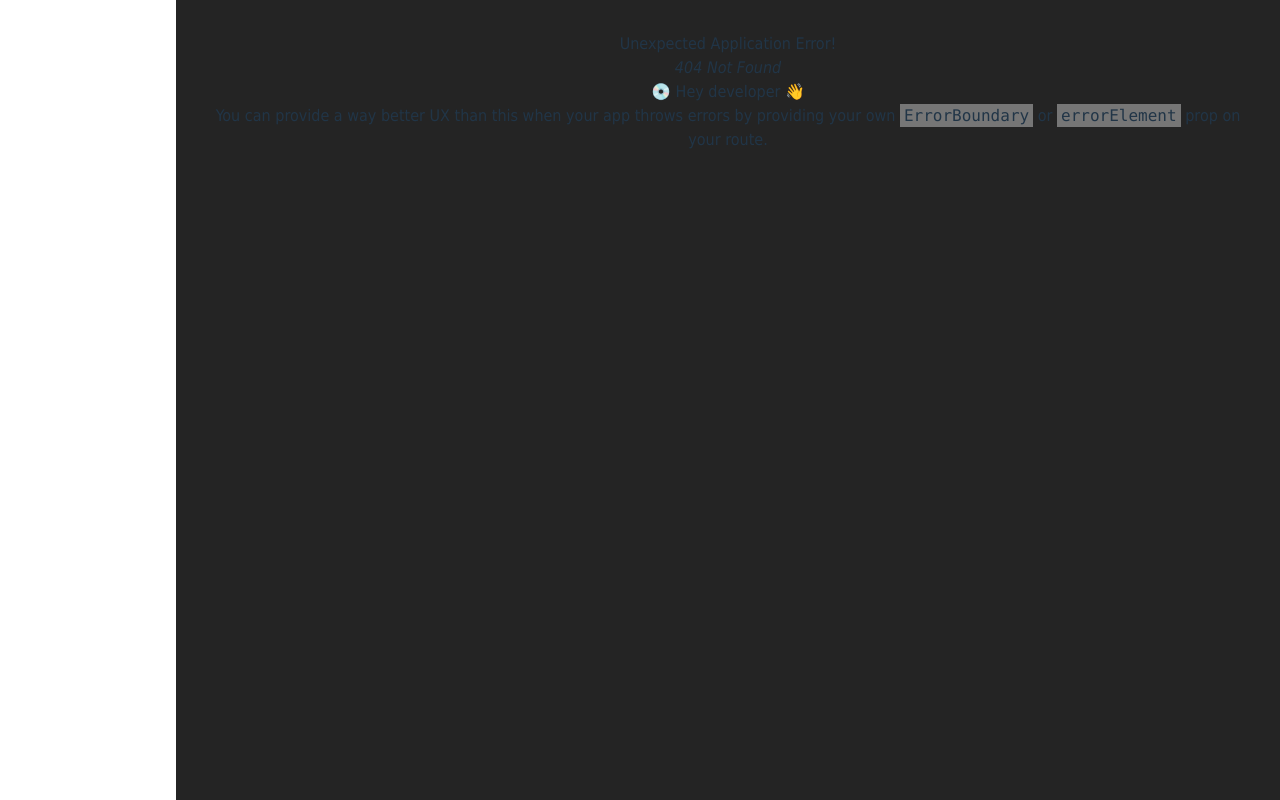
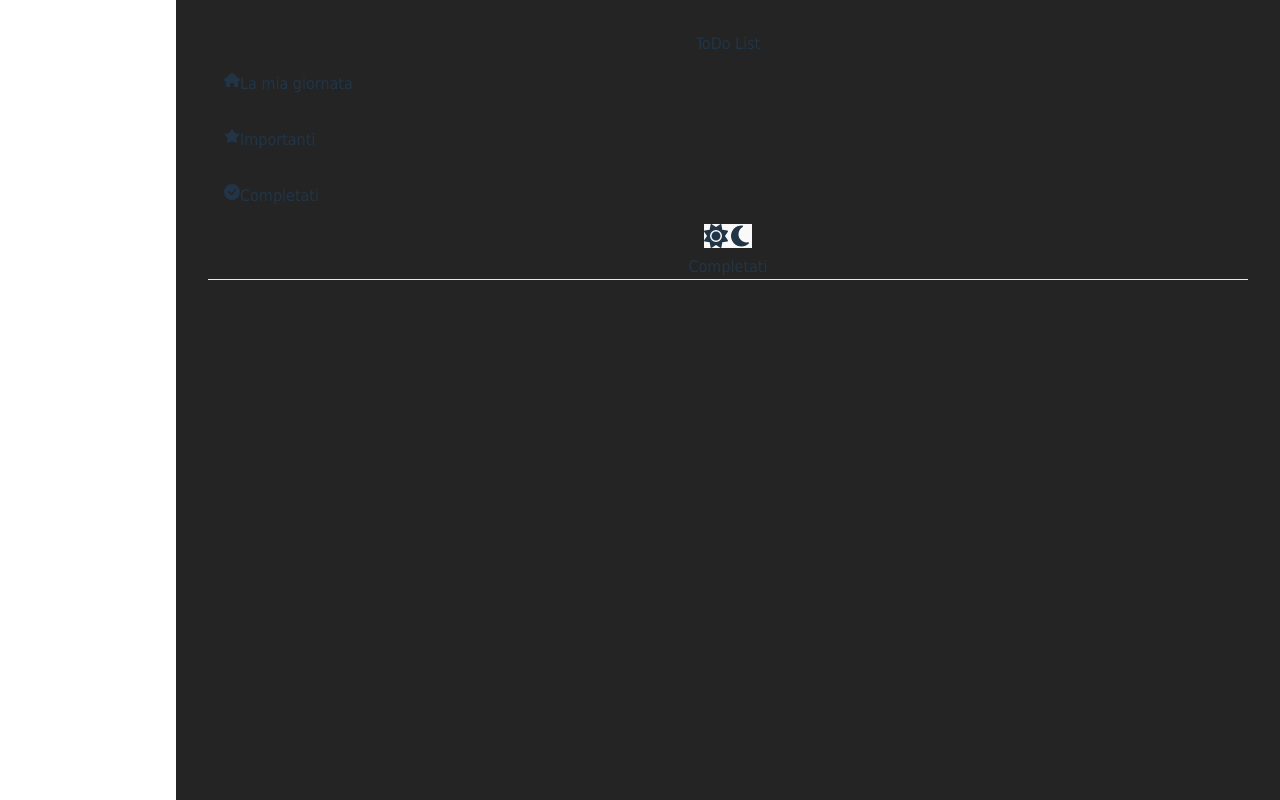
Before and after one commit to FrankFerr/Todo-List-React, a React (Vite) app: page /completati in a window 1280 px wide. Before the commit this address had no page. Shown: the top 800 px of the page. Built offline with nearby package versions, Linux system fonts and the light colour scheme.

Commit message:
aggiunta la pagina per vedere i todo completati

```diff
--- a/src/components/Navbar.jsx
+++ b/src/components/Navbar.jsx
@@ -3,6 +3,7 @@ import { Link } from "react-router-dom"
 import { FaHouse, FaStar, FaSun, FaMoon } from "react-icons/fa6"
 import { useTodo } from "../hook/UseTodo"
 import { ColorScheme } from "../utility/Theme"
+import { BsCheckCircleFill } from "react-icons/bs";
 
 function Navbar(){
     const { theme, changeTheme } = useTodo()
@@ -15,6 +16,7 @@ function Navbar(){
             <ul className={`${colorScheme.ul}`}>
                 <Link to={"/"}><li className={`hover:${colorScheme.bg_li}`}><FaHouse className="mr-4"/>La mia giornata</li></Link>
                 <Link to={"/importanti"}><li className={`hover:${colorScheme.bg_li}`}><FaStar className="mr-4"/>Importanti</li></Link>
+                <Link to={"/completati"}><li className={`hover:${colorScheme.bg_li}`}><BsCheckCircleFill className="mr-4"/>Completati</li></Link>
             </ul>
 
             <div className="flex flex-row gap-6 justify-center mt-4">
--- /dev/null
+++ b/src/pages/Completati.jsx
@@ -0,0 +1,30 @@
+import Navbar from "../components/Navbar"
+import { useSelector } from "react-redux"
+import TodoItemContainer from "../components/TodoItemContainer"
+import { useTodo } from "../hook/UseTodo"
+import { ColorScheme } from "../utility/Theme"
+
+function Completati(){
+    const todos = useSelector((state) => state.todos.value)
+    const { theme } = useTodo()
+    const colorScheme = theme == "light" ? ColorScheme.light : ColorScheme.dark
+
+    return (
+        <>
+            <Navbar></Navbar>
+            <h1 className={`${colorScheme.h1} text-4xl font-bold mb-4 text-left`}>Completati</h1>
+            <hr className={`${colorScheme.hr} mb-4`}/>
+
+            <div className="new-todo-container flex flex-col justify-between">
+                <div className={`h-full overflow-y-auto mb-4 rounded-2xl ${colorScheme.list_todo_border} border-2 ${colorScheme.list_todo_shadow}`} >
+                    {
+                        todos.filter((todo) => todo.isCompleted == true)
+                             .map((todo) => <TodoItemContainer todo={todo} key={todo.id}/>)
+                    }
+                </div>
+            </div>
+        </>
+    )
+}
+
+export default Completati
--- a/src/router/Router.jsx
+++ b/src/router/Router.jsx
@@ -1,6 +1,7 @@
 import { createBrowserRouter } from "react-router-dom";
 import LaMiaGiornata from "../pages/LaMiaGiornata"
 import Importanti from "../pages/Importanti"
+import Completati from "../pages/Completati";
 
 export const router = createBrowserRouter([
     {
@@ -10,5 +11,9 @@ export const router = createBrowserRouter([
     {
         path: "/importanti",
         element: <Importanti></Importanti>
+    },
+    {
+        path: "/completati",
+        element: <Completati></Completati>
     }
 ])
```
